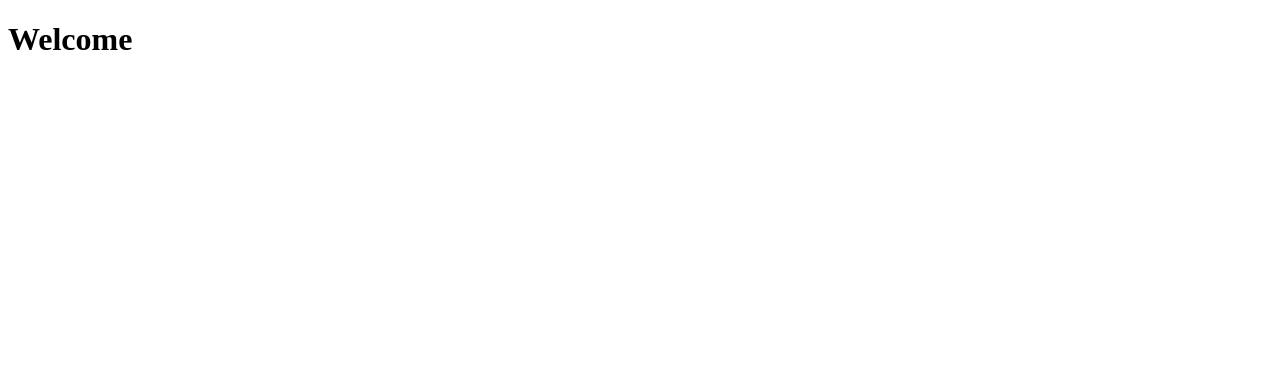
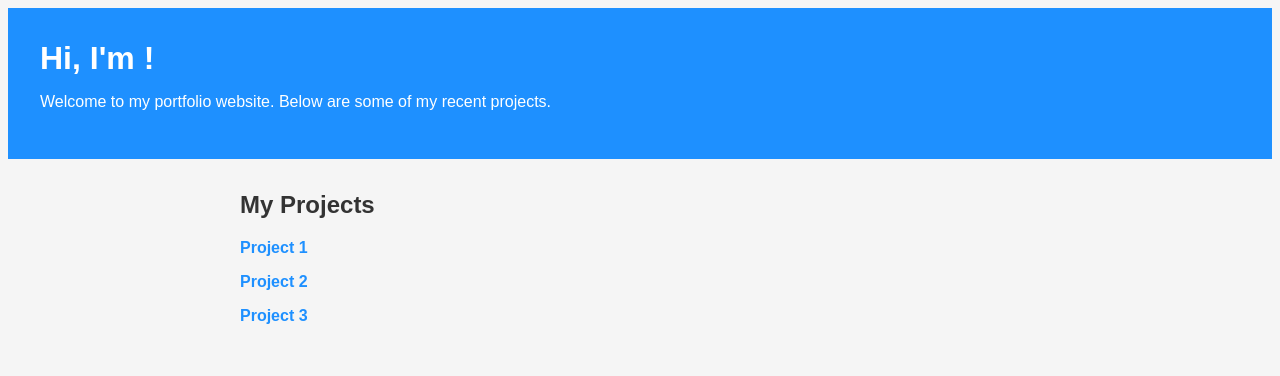
Before and after one commit to SnakeXrnt/portofolio-bastianeth, a plain HTML site: page index.html in a window 1280 px wide. Drawn offline with Linux system fonts and the light colour scheme.

Commit message:
add index.html and style.css

```diff
--- a/index.html
+++ b/index.html
@@ -1,12 +1,22 @@
 <!DOCTYPE html>
-<html lang="en">
-<head>
-    <meta charset="UTF-8">
-    <meta http-equiv="X-UA-Compatible" content="IE=edge">
-    <meta name="viewport" content="width=device-width, initial-scale=1.0">
-    <title>Document</title>
-</head>
-<body>
-    <h1>Welcome</h1>
-</body>
+<html>
+  <head>
+    <title>My Projects</title>
+    <link rel="stylesheet" href="style.css">
+  </head>
+  <body>
+    <header>
+      <h1>Hi, I'm <your name>!</h1>
+      <p>Welcome to my portfolio website. Below are some of my recent projects.</p>
+    </header>
+    <main>
+      <h2>My Projects</h2>
+      <ul>
+        <li><a href="projects/project1/">Project 1</a></li>
+        <li><a href="projects/project2/">Project 2</a></li>
+        <li><a href="projects/project3/">Project 3</a></li>
+        <!-- Add more projects as needed -->
+      </ul>
+    </main>
+  </body>
 </html>
--- /dev/null
+++ b/style.css
@@ -0,0 +1,42 @@
+body {
+    font-family: sans-serif;
+    background-color: #f5f5f5;
+    color: #333;
+  }
+
+  header {
+    background-color: #1E90FF;
+    color: #fff;
+    padding: 2em;
+  }
+
+  h1 {
+    margin: 0;
+    font-size: 2em;
+  }
+
+  main {
+    max-width: 800px;
+    margin: 0 auto;
+    padding: 2em;
+  }
+
+  h2 {
+    font-size: 1.5em;
+    margin-top: 0;
+  }
+
+  ul {
+    list-style: none;
+    padding: 0;
+  }
+
+  li {
+    margin-bottom: 1em;
+  }
+
+  a {
+    color: #1E90FF;
+    text-decoration: none;
+    font-weight: bold;
+  }
```
